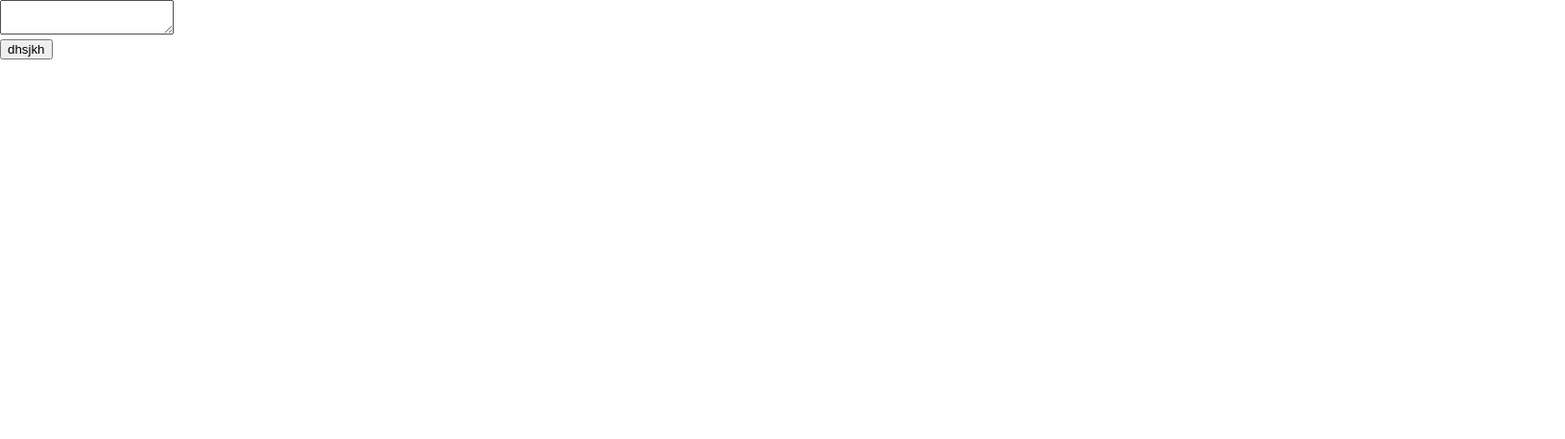
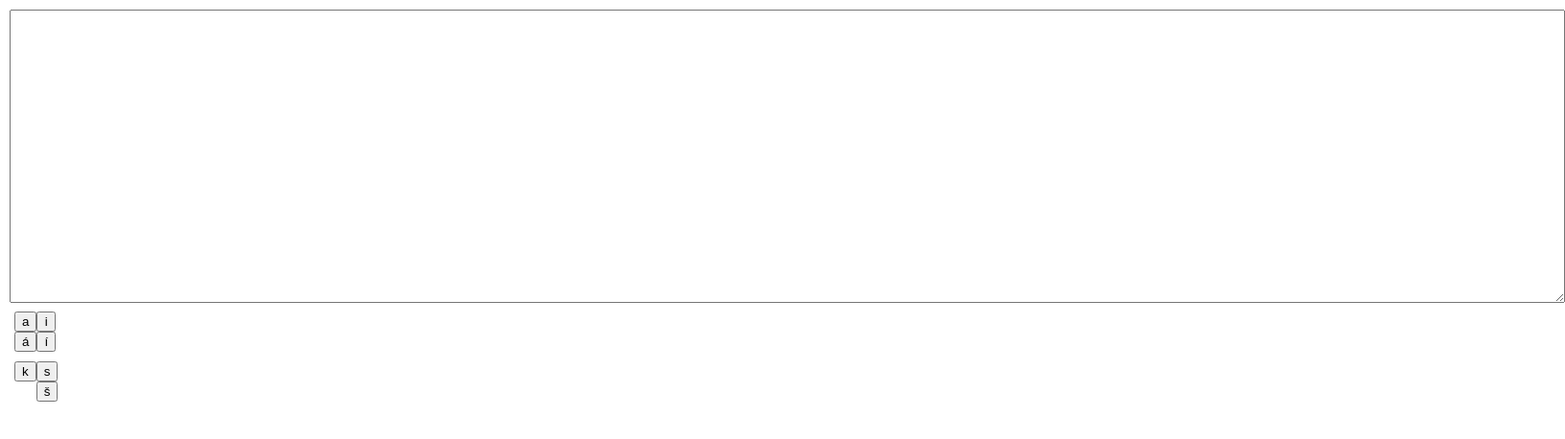
Before and after one commit to yuchiki/nishigana, a React (Create React App) app: page / in a window 1280 px wide. Shown: the top 458 px of the page at 96% size, 1631 px wide, since content can reach past the window. Built offline with nearby package versions, Linux system fonts and the light colour scheme.

Commit message:
最低限動く

```diff
--- a/src/App.css
+++ b/src/App.css
@@ -1,38 +1,3 @@
 .App {
-  text-align: center;
+  margin:10px;
 }
-
-.App-logo {
-  height: 40vmin;
-  pointer-events: none;
-}
-
-@media (prefers-reduced-motion: no-preference) {
-  .App-logo {
-    animation: App-logo-spin infinite 20s linear;
-  }
-}
-
-.App-header {
-  background-color: #282c34;
-  min-height: 100vh;
-  display: flex;
-  flex-direction: column;
-  align-items: center;
-  justify-content: center;
-  font-size: calc(10px + 2vmin);
-  color: white;
-}
-
-.App-link {
-  color: #61dafb;
-}
-
-@keyframes App-logo-spin {
-  from {
-    transform: rotate(0deg);
-  }
-  to {
-    transform: rotate(360deg);
-  }
-}
--- a/src/App.tsx
+++ b/src/App.tsx
@@ -1,26 +1,39 @@
 import React, {useState} from 'react';
 import './App.css';
-import KeyboardKey from './KeyboardKey'
+import Keyboard from './Keyboard'
 import TextInput from './TextInput'
 
 function App() {
   const [text, setText] = useState("");
+  const [isCapital, setIsCapital] = useState(false);
 
+  const appender = (letter: string) => {setText(text + letter)};
 
-  const appender = (letter: string) => () => {setText(text + letter)};
+  const vowelLetters: [string, string][][] = [
+    [['a', 'A'], ['á', 'Á']],
+    [['i', 'I'], ['í', 'Í']]
+  ];
+
+  const consonantLetters: [string, string][][] = [
+    [['k', 'K']],
+    [['s', 'S'], ['š', 'Š']]
+  ];
 
   return (
-    <div>
+    <div className="App">
       <div>
         <TextInput
           setText={setText}
           text={text}
+          setIsCapital={setIsCapital}
         />
       </div>
-    <KeyboardKey
-      letter="dhsjkh"
-      onClick={appender}
-    ></KeyboardKey>
+      <Keyboard
+        vowelLetters={vowelLetters}
+        consonantLetters={consonantLetters}
+        isCapital={isCapital}
+        appender={appender}
+      />
     </div>
   );
 }
--- /dev/null
+++ b/src/KeySeries.module.css
@@ -0,0 +1,6 @@
+.KeySeries {
+    display: flex;
+    flex-direction: column;
+    flex-wrap: wrap;
+    float: left;
+}
--- /dev/null
+++ b/src/KeySeries.tsx
@@ -0,0 +1,25 @@
+import React from 'react';
+import classes from './KeySeries.module.css'
+import KeyboardKey from "./KeyboardKey";
+
+function KeySeries(props: {
+  letters: [string, string][]
+  isCapital:  boolean
+  appender: (letter: string) => void
+}) {
+  return (
+    <div className={classes.KeySeries}>
+      {props.letters.map(pair =>
+        <KeyboardKey
+          key={pair[0]}
+          small={pair[0]}
+          capital={pair[1]}
+          isCapital={props.isCapital}
+          appender={props.appender}
+        />
+      )}
+    </div>
+  );
+}
+
+export default KeySeries;
--- /dev/null
+++ b/src/KeySet.module.css
@@ -0,0 +1,6 @@
+.KeySet {
+    margin:5px;
+
+    display:flex;
+    flex-wrap: wrap;
+}
--- /dev/null
+++ b/src/KeySet.tsx
@@ -0,0 +1,24 @@
+import React from 'react';
+import classes from './KeySet.module.css'
+import KeySeries from "./KeySeries";
+
+function KeySet(props: {
+  letterTuples: [string, string][][],
+  isCapital:  boolean,
+  appender: (letter: string) => void,
+}) {
+  return (
+    <div className={classes.KeySet}>
+      {props.letterTuples.map(letterTuple=>
+        <KeySeries
+          key={letterTuple[0][0]}
+          letters={letterTuple}
+          isCapital={props.isCapital}
+          appender={props.appender}
+        />
+      )}
+    </div>
+  );
+}
+
+export default KeySet;
--- /dev/null
+++ b/src/Keyboard.module.css
@@ -0,0 +1,4 @@
+.Keyboard {
+    display: flex;
+    flex-direction: column;
+}
--- /dev/null
+++ b/src/Keyboard.tsx
@@ -0,0 +1,28 @@
+import React from 'react';
+import classes from './Keyboard.module.css'
+import KeySet from "./KeySet";
+
+function Keyboard(props: {
+  vowelLetters: [string, string][][],
+  consonantLetters: [string, string][][],
+  isCapital:  boolean,
+  appender: (letter: string) => void,
+}) {
+  return (
+    <div className={classes.Keyboard}>
+      <KeySet
+        letterTuples={props.vowelLetters}
+        isCapital={props.isCapital}
+        appender={props.appender}
+      />
+
+      <KeySet
+        letterTuples={props.consonantLetters}
+        isCapital={props.isCapital}
+        appender={props.appender}
+      />
+    </div>
+  );
+}
+
+export default Keyboard;
--- a/src/KeyboardKey.tsx
+++ b/src/KeyboardKey.tsx
@@ -1,8 +1,14 @@
 import React from 'react';
 
-function KeyboardKey(props: {letter: string, onClick:(letter: string)=>()=>void }) {
+function KeyboardKey(props: {
+  small: string,
+  capital: string,
+  isCapital: boolean,
+  appender:(letter: string)=>void
+}) {
+  const currentLetter = props.isCapital ? props.capital : props.small;
   return (
-    <button onClick={props.onClick(props.letter)}>{props.letter}</button>
+    <button onClick={() => {props.appender(currentLetter); console.log(currentLetter)}}>{currentLetter}</button>
   );
 }
 
--- a/src/TextInput.tsx
+++ b/src/TextInput.tsx
@@ -3,10 +3,29 @@ import React from 'react';
 function TextInput(props: {
   text: string,
   setText: (text:string) => void
+  setIsCapital: (b: boolean) => void
 }) {
   return (
     <textarea
-      onChange={(e)=> props.setText(e.target.value)}
+      rows={20}
+      cols={200}
+      onChange={e=> props.setText(e.target.value)}
+      onKeyDown={e => {
+          if (e.shiftKey) {
+            props.setIsCapital(true)
+          }
+        }
+      }
+      onKeyUp={e => {
+          if (e.key === 'Shift') {
+            props.setIsCapital(false);
+          }
+        }
+      }
+      onBlur={e => {
+          props.setIsCapital(false);
+        }
+      }
       value={props.text}
     />
   );
```
Also changed, not shown: src/logo.svg (deleted).
